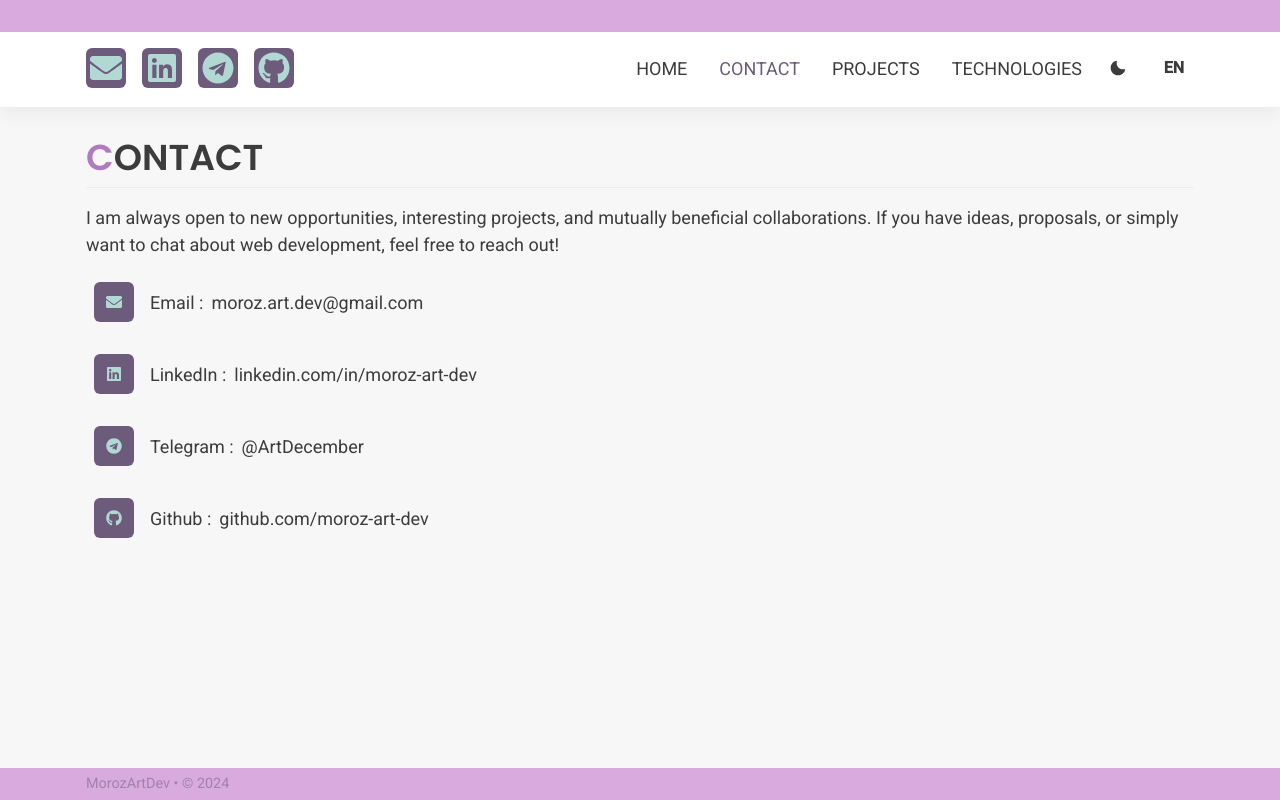
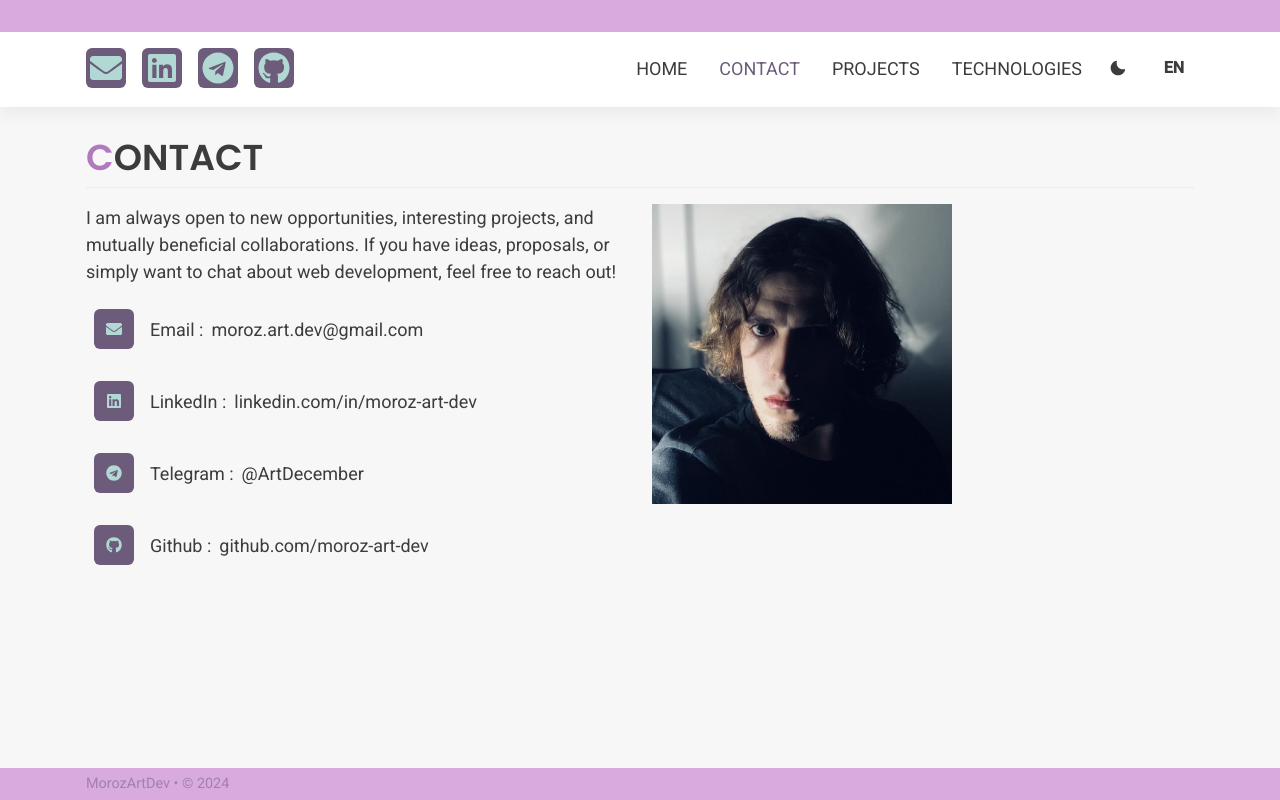
Before and after one commit to moroz-art-dev/frontend-portfolio, a Next.js app: page /en/contact in a window 1280 px wide. Built offline with nearby package versions, Linux system fonts and the light colour scheme.

Commit message:
new images for Home

```diff
--- a/src/components/sections/Contact/Contact.tsx
+++ b/src/components/sections/Contact/Contact.tsx
@@ -8,6 +8,7 @@ import {
   Heading,
   HStack,
   IconButton,
+  Image,
   Link,
   Text,
   Tooltip,
@@ -28,7 +29,7 @@ const Contact: React.FC = () => {
       </Heading>
       <Divider />
       <Grid
-        templateColumns={['1fr', '1fr']}
+        templateColumns={['1fr', '1fr 1fr']}
         gap={6}
         className={styles.container}
       >
@@ -61,15 +62,15 @@ const Contact: React.FC = () => {
           </VStack>
         </GridItem>
         {/* Правая колонка для изображения */}
-        {/* <GridItem>
+        <GridItem>
           <Image
-            width={400}
-            height={200}
-            src='/images/contact.jpg'
+            width={300}
+            height={300}
+            src='/images/person.jpg'
             alt='Profile Image'
             className={styles.image}
           />
-        </GridItem> */}
+        </GridItem>
       </Grid>
     </Box>
   );
--- a/src/components/sections/Hero/Hero.tsx
+++ b/src/components/sections/Hero/Hero.tsx
@@ -23,7 +23,7 @@ const Hero: React.FC = () => {
             className={styles.avatar}
             size={{base: '3xl', md: '3xl', lg: '3xl'}}
             name='Artem Moroz'
-            src='/images/person.jpg'
+            src='/images/person.png'
           />
         </Box>
       </GridItem>
```
Also changed, not shown: public/images/person.png (added).
